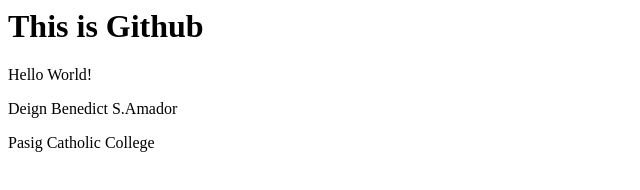
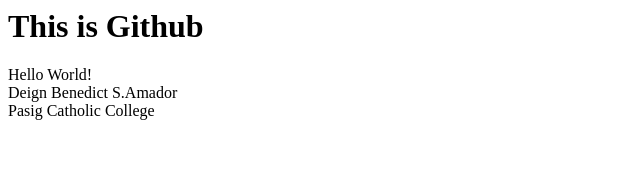
Before and after one commit to DBSA401/it101_Amador, a plain HTML site: page index.html in a window 1280 px wide. Shown: the whole page, without its empty margins (0-640 px from the left). Drawn offline with Linux system fonts and the light colour scheme.

Commit message:
Update index.html

```diff
--- a/index.html
+++ b/index.html
@@ -3,8 +3,8 @@
     <h1>This is Github</h1>
   </head>
   <body>
-    <p>Hello World!</p>
-    <p>Deign Benedict S.Amador</p>
-    <p>Pasig Catholic College</p>
+    <p>Hello World!
+        <br>Deign Benedict S.Amador
+       <br>Pasig Catholic College</p>
   </body>
 </html>
```
